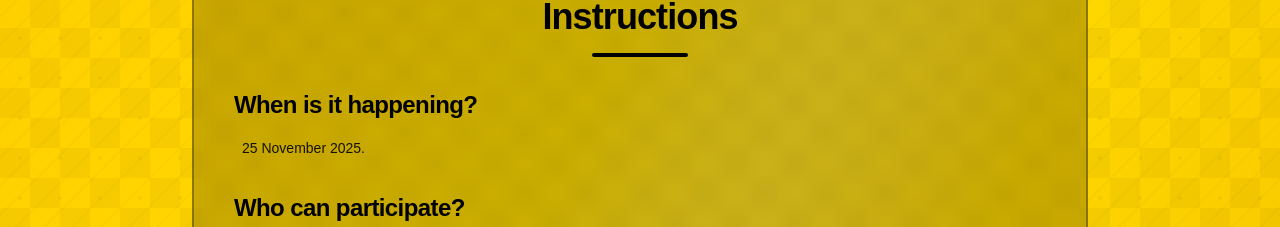
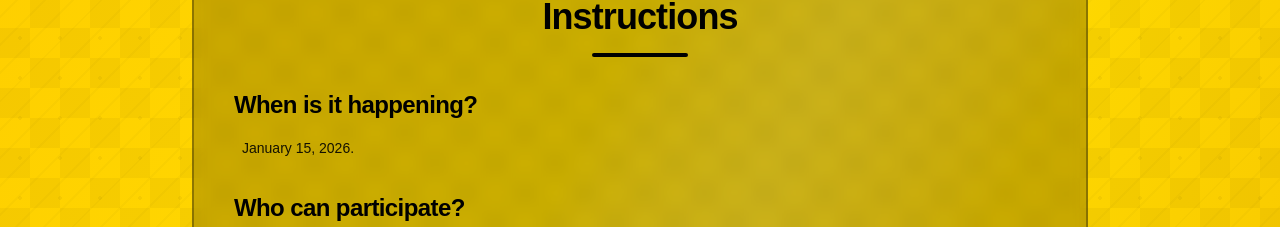
Before and after one commit to rudhamoy/xtrnia, a Next.js app: page / in a window 1280 px wide. Shown: the part 4289-4516 px from the top of the page. Built offline with nearby package versions, Linux system fonts and the light colour scheme.

Commit message:
chnage of date in Instruction

```diff
--- a/app/page.tsx
+++ b/app/page.tsx
@@ -503,7 +503,7 @@ export default function Home() {
               {/* When is it happening */}
               <div>
                 <h4 className="text-2xl font-black text-black mb-4 tracking-tight">When is it happening?</h4>
-                <p className="text-black/90 text-sm leading-relaxed pl-2">25 November 2025.</p>
+                <p className="text-black/90 text-sm leading-relaxed pl-2">January 15, 2026.</p>
               </div>
 
               {/* Who can participate */}
```
